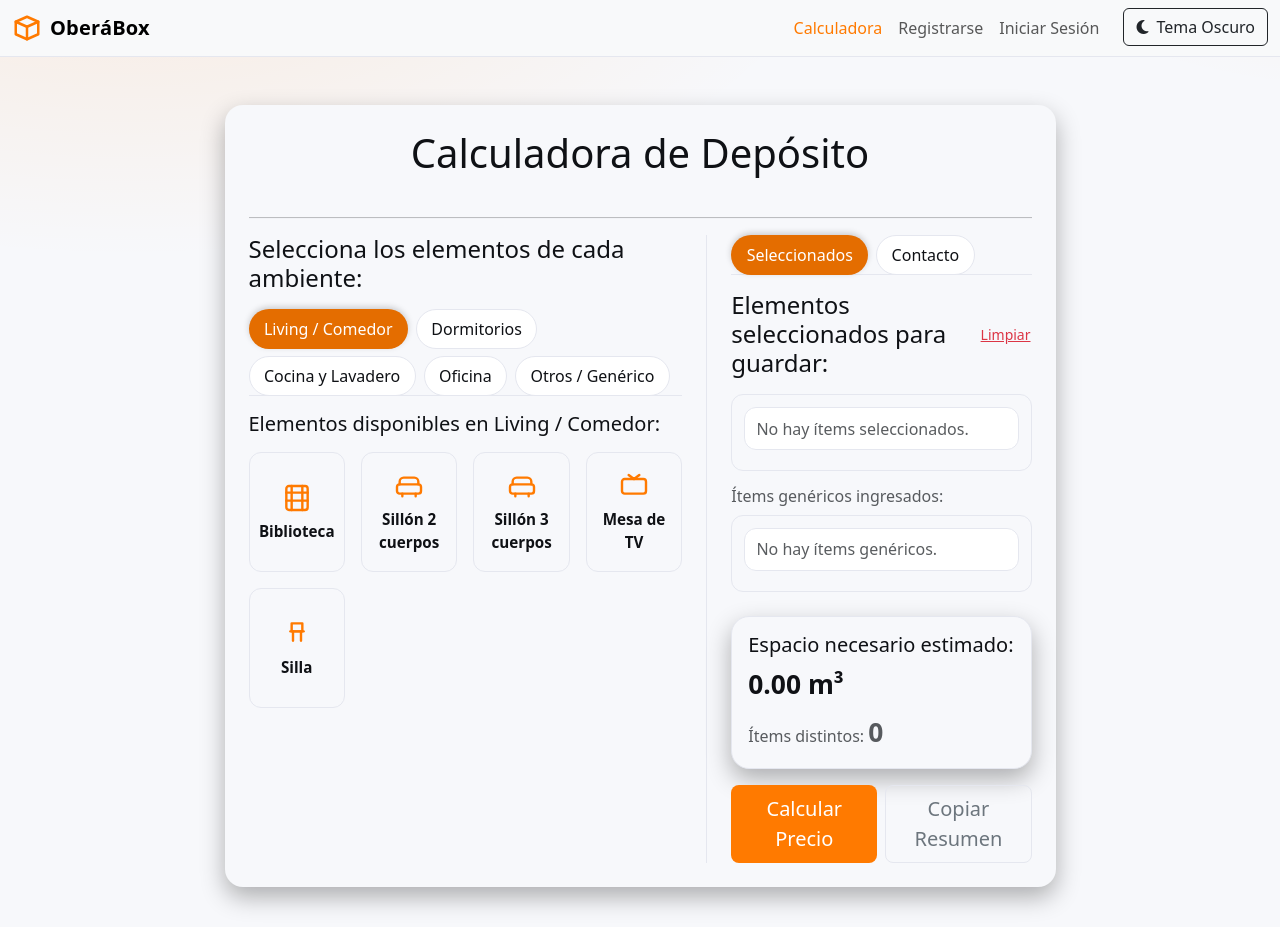
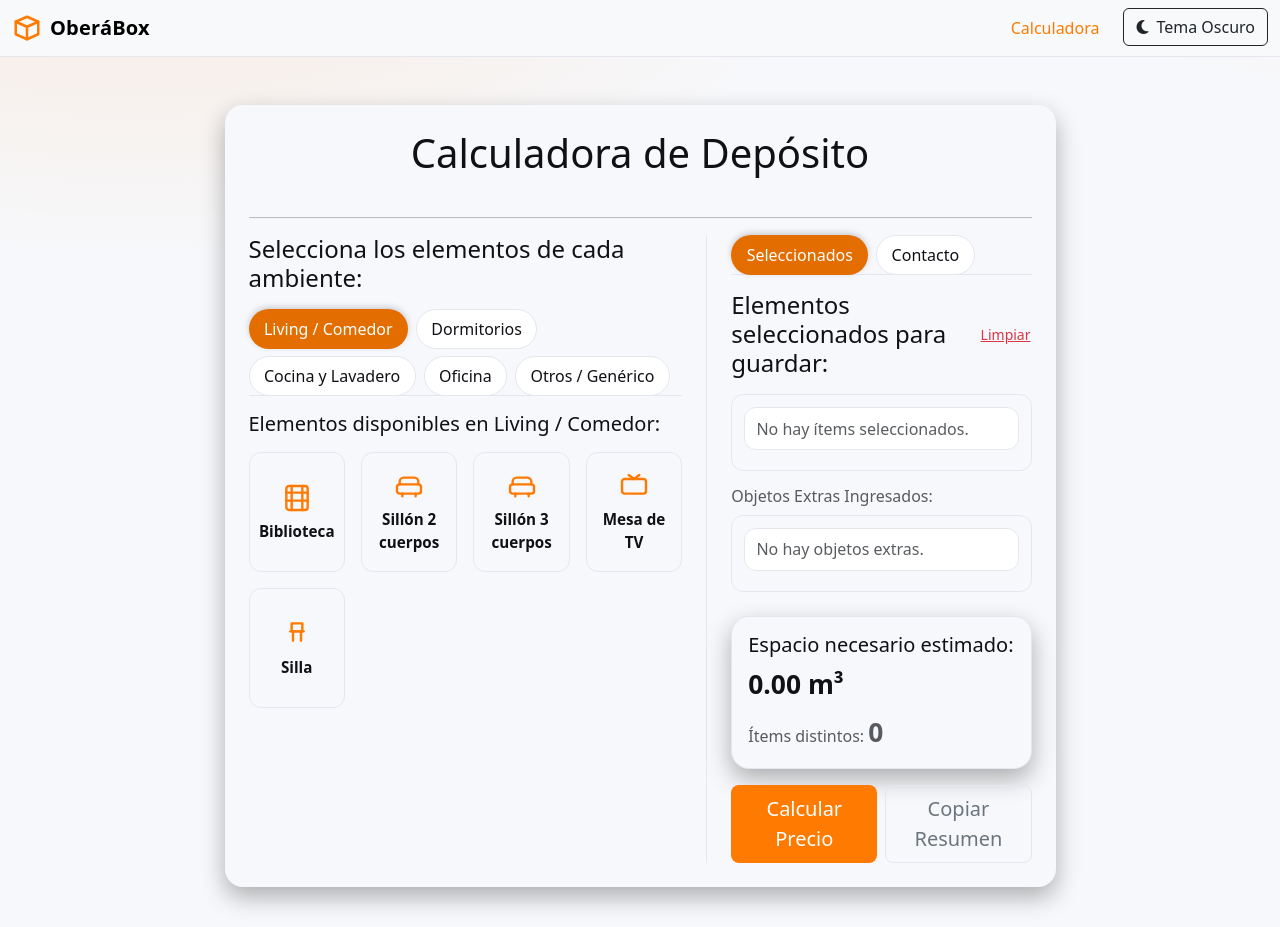
Before and after one commit to JoaSedoff/OberaBox, a Flask app: page /calculadora in a window 1280 px wide. Shown: the top 927 px of the page. Run offline with Flask 3, Linux system fonts and the light colour scheme.

Commit message:
version moderna arreglada

```diff
--- a/depositoweb/templates/base.html
+++ b/depositoweb/templates/base.html
@@ -34,11 +34,6 @@
                     <li class="nav-item">
                         <a class="nav-link {% if request.endpoint == 'calculadora' %}active{% endif %}" href="{{ url_for('calculadora') }}">Calculadora</a>
                     </li>
-                    <li class="nav-item">
-                        <a class="nav-link" href="#">Registrarse</a> {# Enlace placeholder #}
-                    </li>
-                    <li class="nav-item">
-                        <a class="nav-link" href="#">Iniciar Sesión</a> {# Enlace placeholder #}
                     </li>
                      <li class="nav-item ms-lg-3">
                         <button id="themeToggle" class="btn btn-outline-dark d-flex align-items-center">
--- a/depositoweb/templates/calculadora.html
+++ b/depositoweb/templates/calculadora.html
@@ -11,6 +11,7 @@
         <div class="col-md-10 col-lg-9">
             <div class="card shadow-lg p-4">
                 <h1 class="card-title text-center mb-4">Calculadora de Depósito</h1>
+                <input type="hidden" id="calcularPrecioURL" value="{{ url_for('calcular_precio') }}">
                 <hr class="divider"> {# Añadido el divisor #}
 
                 {% with messages = get_flashed_messages(with_categories=true) %}
@@ -152,7 +153,7 @@
                                         <button type="button" class="btn btn-outline-danger remove-generic-item-btn"><i class="fas fa-trash"></i></button>
                                     </div>
                                 </div>
-                                <button type="button" id="addGenericItemBtn" class="btn btn-outline-secondary btn-sm mt-2">Añadir otro objeto genérico</button>
+                                <button type="button" id="addGenericItemBtn" class="btn btn-outline-secondary btn-sm mt-2">Añadir un objeto genérico</button>
                             </div>
                         </div>
                     </div>
@@ -163,7 +164,7 @@
                                 <button class="nav-link active" id="summary-tab" data-bs-toggle="tab" data-bs-target="#tabResumen" type="button" role="tab" aria-controls="tabResumen" aria-selected="true">Seleccionados</button>
                             </li>
                             <li class="nav-item" role="presentation">
-                                <button class="nav-link disabled" id="contacto-tab" type="button" role="tab" aria-controls="tabContacto" aria-selected="false" aria-disabled="true" tabindex="-1">Contacto</button>
+                                <button class="nav-link disabled" id="contacto-tab" data-bs-toggle="tab" data-bs-target="#tabContacto" type="button" role="tab" aria-controls="tabContacto" aria-selected="false" aria-disabled="true" tabindex="-1">Contacto</button>
                             </li>
                         </ul>
 
@@ -180,9 +181,9 @@
                                 </ul>
 
                                 <div id="genericSummary" class="mt-3">
-                                    <h6 class="mb-2 text-muted">Ítems genéricos ingresados:</h6>
+                                    <h6 class="mb-2 text-muted">Objetos Extras Ingresados:</h6>
                                     <ul id="genericSummaryList" class="selected-item-list">
-                                        <li id="noGenericMessage" class="text-muted text-center">No hay ítems genéricos.</li>
+                                        <li id="noGenericMessage" class="text-muted text-center">No hay objetos extras.</li>
                                     </ul>
                                 </div>
 
@@ -208,7 +209,7 @@
                                     <div id="calculationResult" class="lead text-center mb-3"></div>
                                     <div id="boxRecommendation" class="text-center text-muted small"></div>
                                     <p class="text-center mt-3 mb-0 text-muted">
-                                        <small>Nota: Precios estimados entre $5.000 y $10.000 ARS por m³.</small>
+                                        <small>Nota: Precios estimados.</small>
                                     </p>
                                 </div>
                             </div>
@@ -279,6 +280,7 @@
             const regCaja = document.getElementById('regCaja');
 
             const selectedItems = {};
+            let calculationReady = false;
 
             function updateSelectedItemsDisplay() {
                 selectedItemsList.innerHTML = '';
@@ -386,6 +388,18 @@
                 }
                 document.querySelectorAll('.generic-item-row').forEach(row => row.remove());
                 updateSelectedItemsDisplay();
+                // Reset cálculo y pestaña contacto
+                calculationReady = false;
+                resultSection.style.display = 'none';
+                registrationSection.style.display = 'none';
+                if (contactTab) {
+                    contactTab.classList.add('disabled');
+                    contactTab.setAttribute('aria-disabled','true');
+                    contactTab.setAttribute('tabindex','-1');
+                    if (window.bootstrap && bootstrap.Tab) {
+                        bootstrap.Tab.getOrCreateInstance(document.getElementById('summary-tab')).show();
+                    }
+                }
             }
 
             itemCards.forEach(card => {
@@ -584,7 +598,8 @@
                 }
 
                 try {
-                    const res = await fetch('/depositoweb/calcular_precio', {
+                    const endpoint = document.getElementById('calcularPrecioURL')?.value || '/calcular_precio';
+                    const res = await fetch(endpoint, {
                         method: 'POST',
                         headers: {'Content-Type': 'application/json'},
                         body: JSON.stringify({ volumen: totalCalculatedVolume })
@@ -596,6 +611,7 @@
                         boxRecommendationDiv.innerHTML = `Caja recomendada: <strong>${data.caja_recomendada}</strong>`;
                         resultSection.style.display = 'block';
                         registrationSection.style.display = 'block';
+                        calculationReady = true;
                         // Habilitar pestaña de contacto y activarla
                         if (contactTab) {
                             contactTab.classList.remove('disabled');
@@ -639,6 +655,7 @@
                         boxRecommendationDiv.innerText = '';
                         resultSection.style.display = 'block';
                         registrationSection.style.display = 'none';
+                        calculationReady = false;
                     }
                 } catch (error) {
                     console.error('Error al calcular el precio:', error);
@@ -646,6 +663,7 @@
                     boxRecommendationDiv.innerText = '';
                     resultSection.style.display = 'block';
                     registrationSection.style.display = 'none';
+                    calculationReady = false;
                     if (contactTab) {
                         contactTab.classList.add('disabled');
                         contactTab.setAttribute('aria-disabled','true');
@@ -659,13 +677,21 @@
 
             function updateVisibilityOfResultAndRegistration() {
                 const totalCurrentVolume = getPredefinedItemsTotalVolume() + getGenericItemsTotalVolume();
-                if (totalCurrentVolume > 0) {
+                if (totalCurrentVolume <= 0) {
+                    // Sin volumen: ocultar resultados y contacto, volver a resumen
                     resultSection.style.display = 'none';
                     registrationSection.style.display = 'none';
-                } else {
-                    resultSection.style.display = 'none';
-                    registrationSection.style.display = 'none';
+                    calculationReady = false;
+                    if (contactTab) {
+                        contactTab.classList.add('disabled');
+                        contactTab.setAttribute('aria-disabled','true');
+                        contactTab.setAttribute('tabindex','-1');
+                        if (window.bootstrap && bootstrap.Tab) {
+                            bootstrap.Tab.getOrCreateInstance(document.getElementById('summary-tab')).show();
+                        }
+                    }
                 }
+                // Si hay volumen, no tocar visibilidad aquí; el flujo de cálculo controla los paneles
             }
             updateVisibilityOfResultAndRegistration();
         });
```
Also changed, not shown: README.md, 1 other file.
